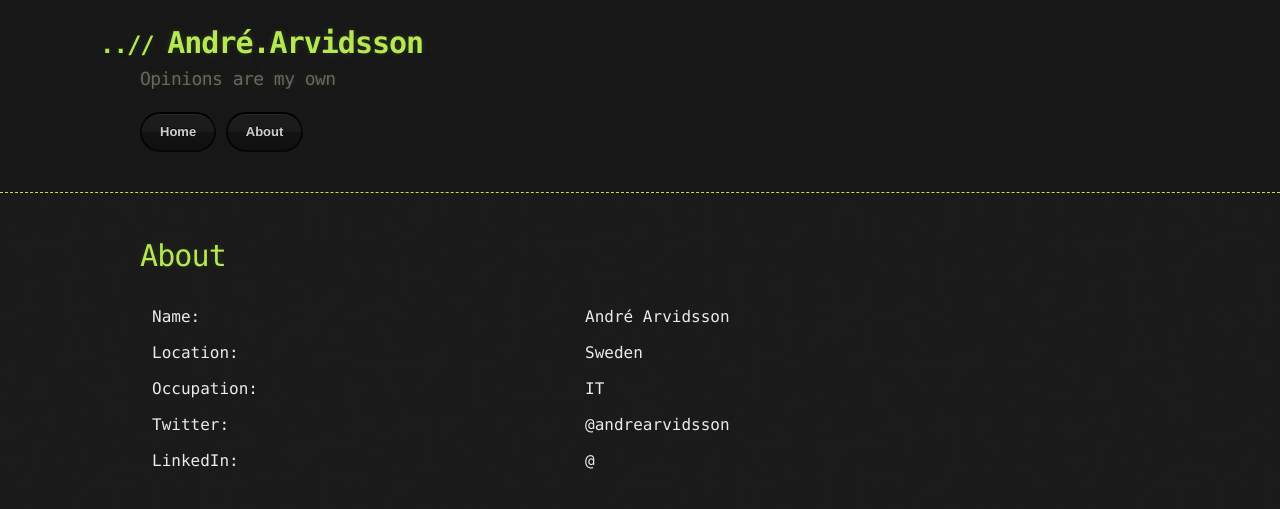
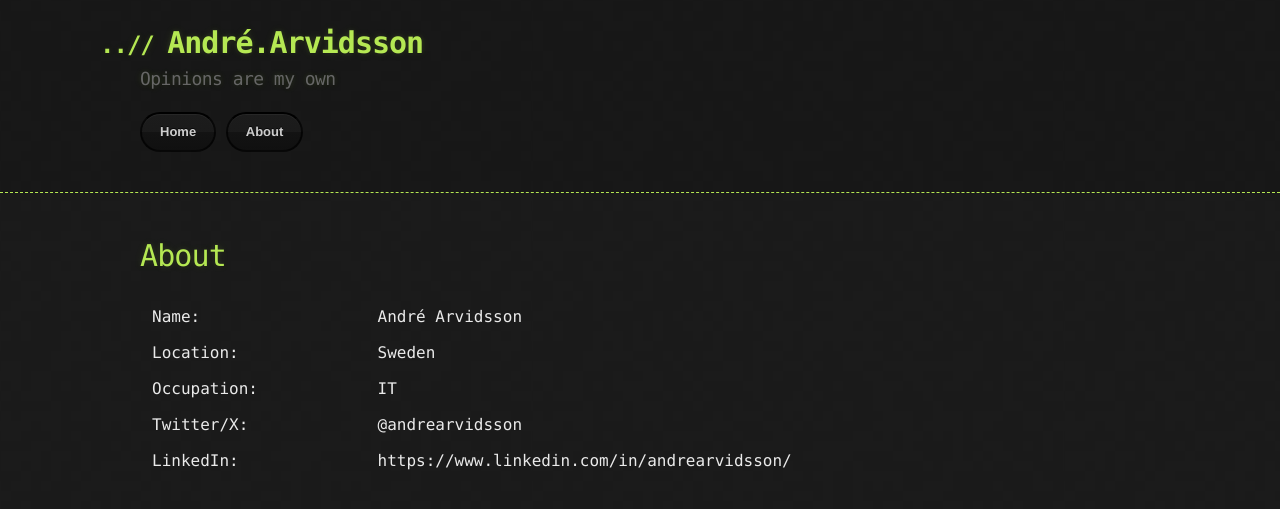
Before and after one commit to andrearvidsson/andrearvidsson.github.io, a Jekyll site: the page built from about.md, in a window 1280 px wide. Shown: the top 509 px of the page. Built offline with Jekyll 4.4.1, drawn with Linux system fonts in a browser that asks for light colours; our own code applies the rules of GitHub Pages for plain Markdown files; part of the change alters nothing that is shown.

Commit message:
Update about.md

```diff
--- a/about.md
+++ b/about.md
@@ -3,5 +3,5 @@
 | Name:        | André Arvidsson   |
 | Location:    | Sweden            |
 | Occupation:  | IT                |
-| Twitter:     | @andrearvidsson   |
-| LinkedIn:    | @                 |
+| Twitter/X:     | @andrearvidsson   |
+| LinkedIn:    | https://www.linkedin.com/in/andrearvidsson/ |
```
